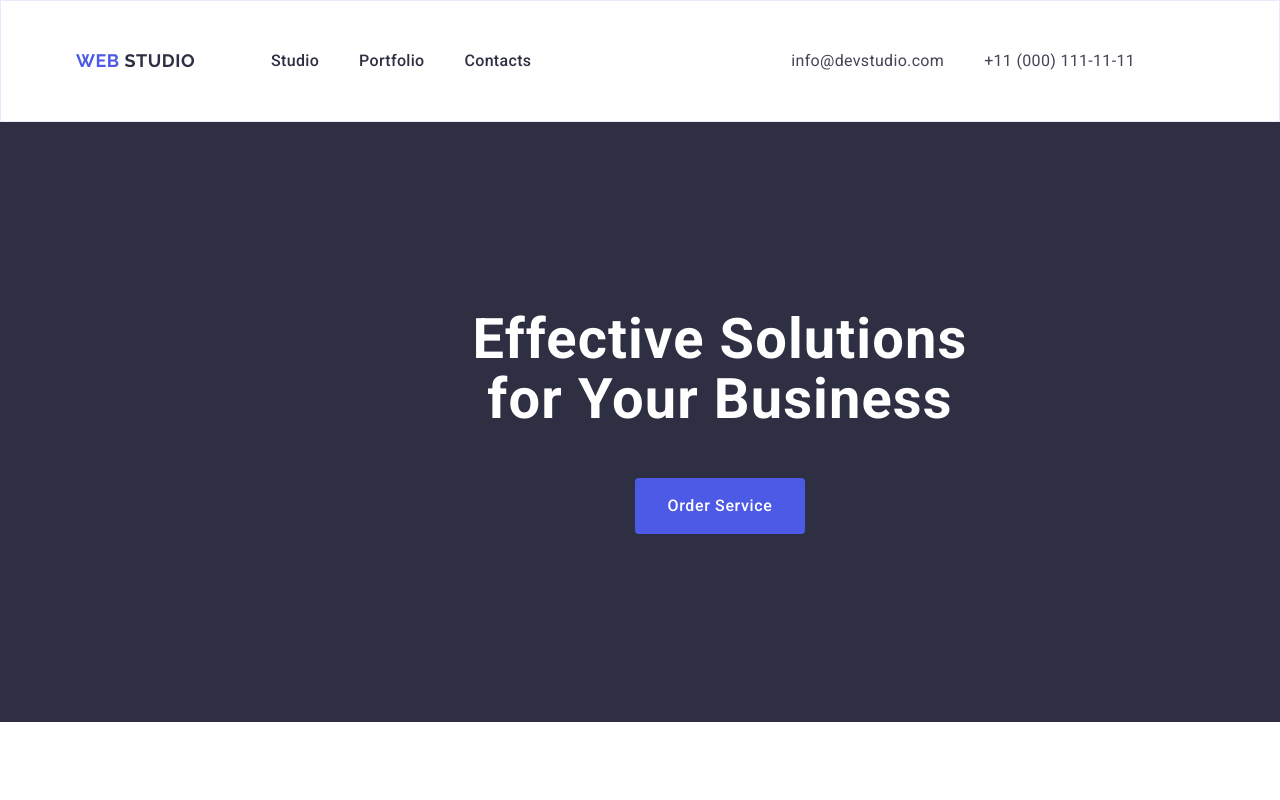
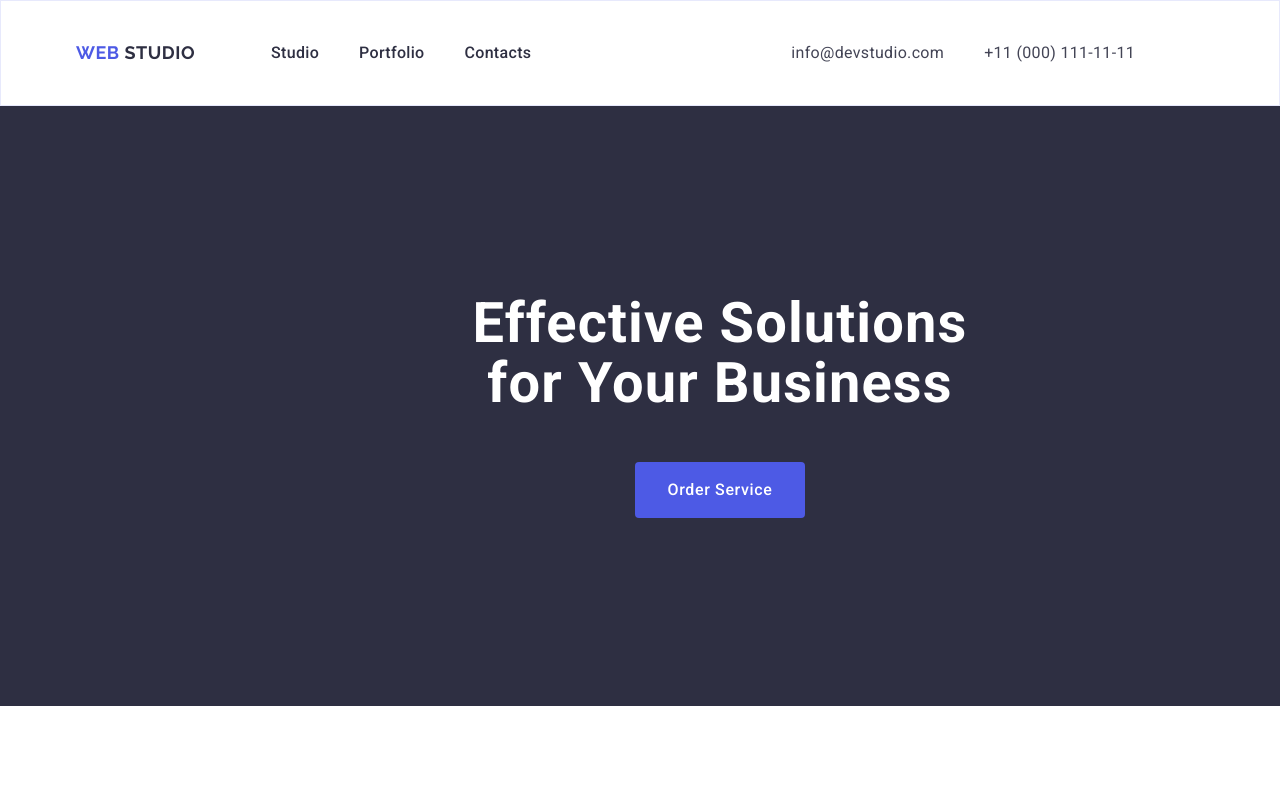
Before and after one commit to KriiLunAus/goit-markup-hw-03, a plain HTML site: page index.html in a window 1280 px wide. Shown: the top 800 px of the page. Drawn offline with nearby package versions, Linux system fonts and the light colour scheme.

Commit message:
Update styles.css

```diff
--- a/css/styles.css
+++ b/css/styles.css
@@ -59,8 +59,8 @@ img {
   text-decoration: none;
   margin-right: 40px;
   list-style-type: none;
-  margin: 32px 0;
-  padding: 0;
+  margin: 0;
+  padding: 24px 0;
 }
 
 .contacts-link {
@@ -103,6 +103,8 @@ img {
   gap: 40px;
   list-style-type: none;
   padding-left: 0;
+  padding: 24px 0;
+  margin: 0px;
 }
 
 /* SECTION HERO */
@@ -377,6 +379,7 @@ img {
 }
 
 .footer-link-part {
+  display: inline-block;
   color: #f4f4fd;
   font-family: Raleway;
   font-size: 18px;
```
